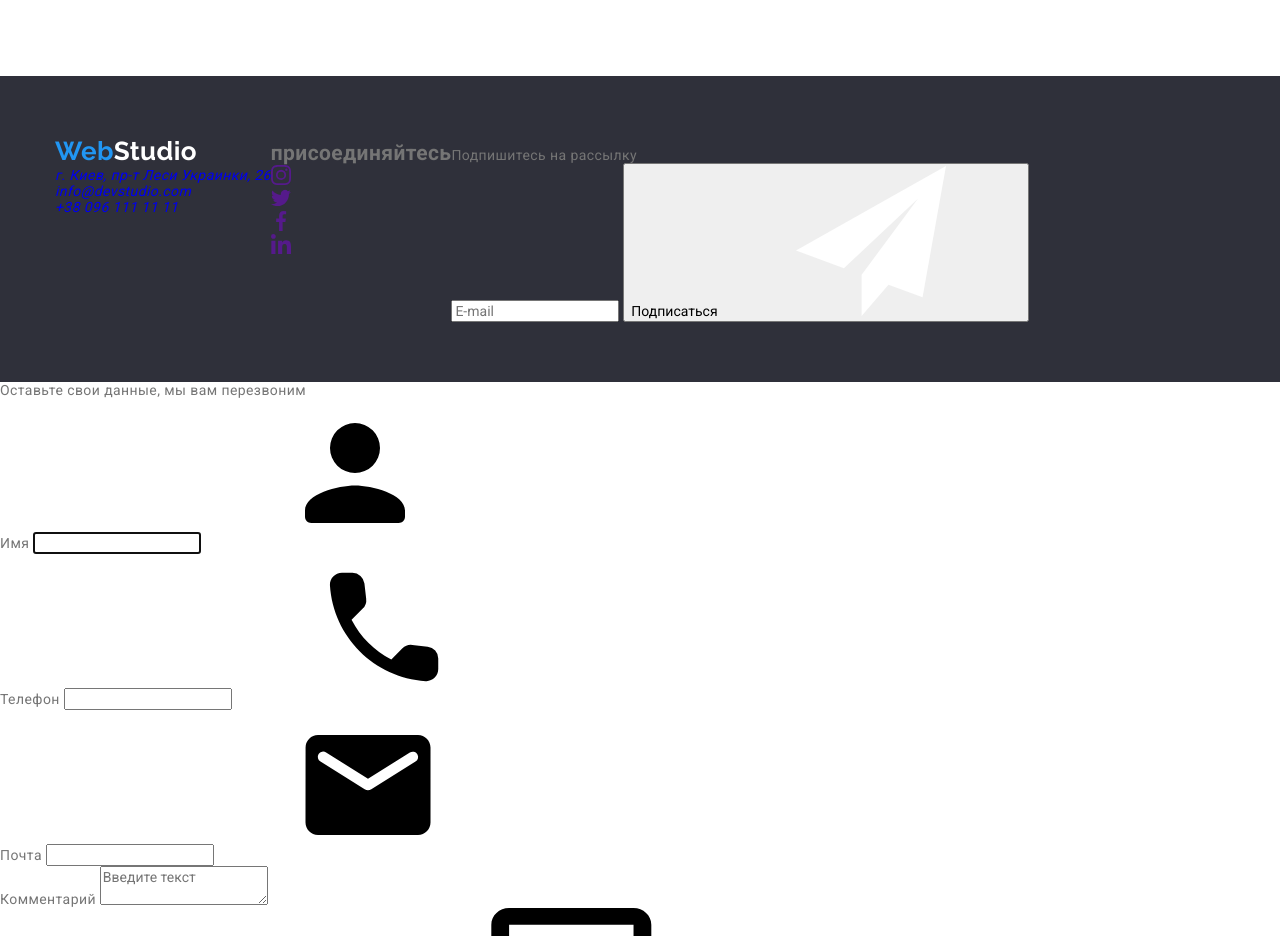
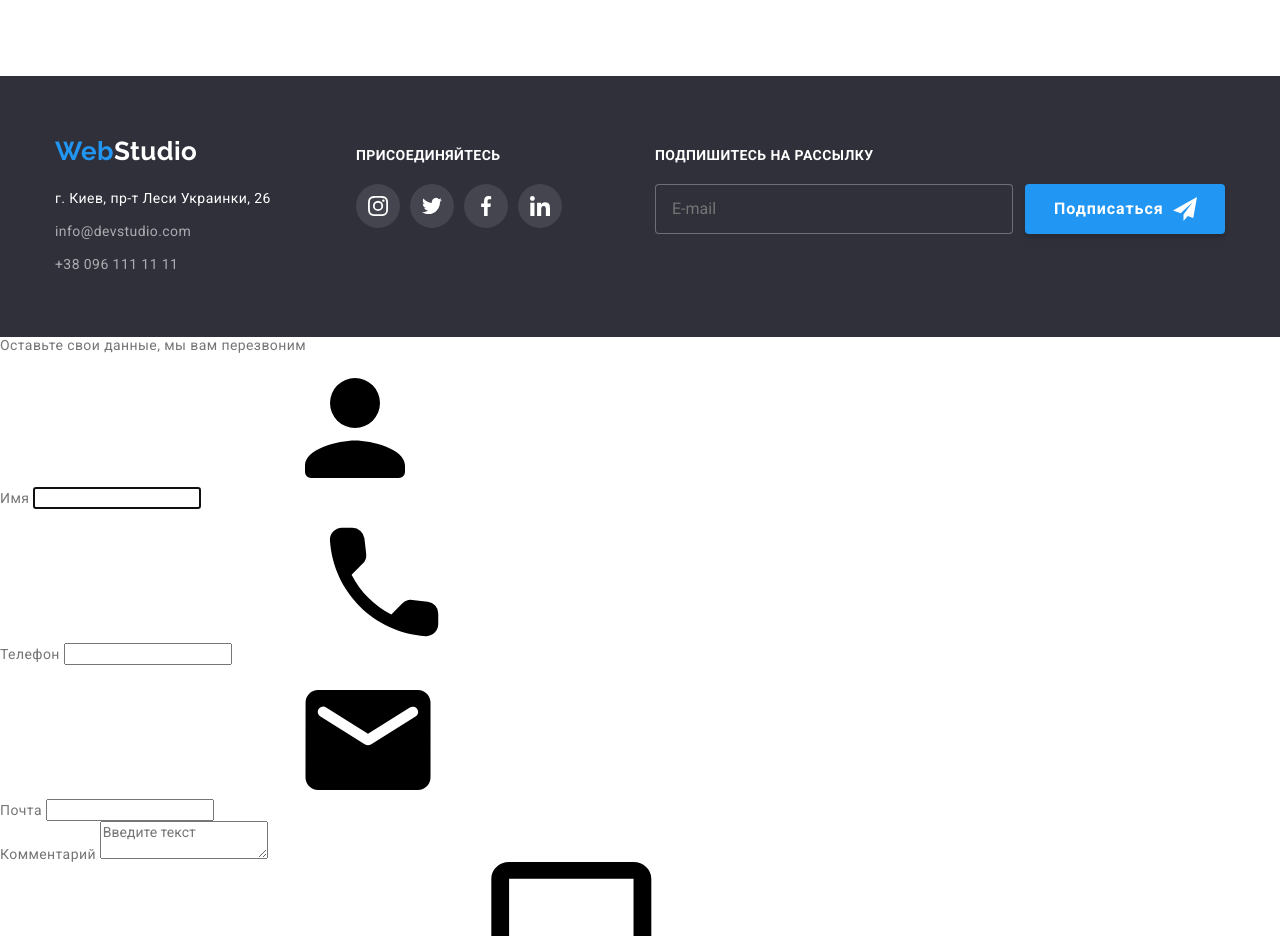
Before and after one commit to skynet3737/goit-markup-hw-07, a plain HTML site: page index.html in a window 1280 px wide. Shown: the part 2600-3536 px from the top of the page. Drawn offline with nearby package versions, Linux system fonts and the light colour scheme.

Commit message:
Добавляет стили в footer

```diff
--- a/index.html
+++ b/index.html
@@ -381,13 +381,19 @@
     <footer class="page-footer">
       <div class="container">
         <div class="footer-block">
-          <div class="footer-info">
+          <div>
             <a class="logo" href="./index.html">Web<span class="logo__footer">Studio</span></a>
             <address>
-              <ul class="footer-address">
-                <li><a class="address footer-link" href="/">г. Киев, пр-т Леси Украинки, 26</a></li>
+              <ul>
                 <li>
-                  <a class="link footer-link" href="mailto:info@devstudio.com"
+                  <a
+                    class="footer-block__address footer-block__link"
+                    href="https://www.google.com.ua/maps/place/%D0%B1%D1%83%D0%BB.+%D0%9B%D0%B5%D1%81%D0%B8+%D0%A3%D0%BA%D1%80%D0%B0%D0%B8%D0%BD%D0%BA%D0%B8,+26,+%D0%9A%D0%B8%D0%B5%D0%B2,+02000/@50.4265841,30.5361971,17z/data=!3m1!4b1!4m5!3m4!1s0x40d4cf0e033ecbe9:0x57a4dffefec77da0!8m2!3d50.4265807!4d30.5383858?hl=ru"
+                    >г. Киев, пр-т Леси Украинки, 26</a
+                  >
+                </li>
+                <li>
+                  <a class="link footer-block__link" href="mailto:info@devstudio.com"
                     >info@devstudio.com</a
                   >
                 </li>
@@ -396,35 +402,35 @@
             </address>
           </div>
 
-          <div class="footer-blo">
-            <h2 class="footer-title">присоединяйтесь</h2>
-            <ul class="footer-list">
-              <li class="footer-item">
-                <a class="footer-social" href="">
+          <div class="footer-social">
+            <p class="footer-social__title">присоединяйтесь</p>
+            <ul class="footer-social__list">
+              <li class="footer-social__item">
+                <a class="footer-social__link" href="">
                   <svg class="social-icon">
                     <use href="./images/symbol-defs.svg#icon-instagram"></use>
                   </svg>
                 </a>
               </li>
 
-              <li class="footer-item">
-                <a class="footer-social" href="">
+              <li class="footer-social__item">
+                <a class="footer-social__link" href="">
                   <svg class="social-icon">
                     <use href="./images/symbol-defs.svg#icon-twitter"></use>
                   </svg>
                 </a>
               </li>
 
-              <li class="footer-item">
-                <a class="footer-social" href="">
+              <li class="footer-social__item">
+                <a class="footer-social__link" href="">
                   <svg class="social-icon">
                     <use href="./images/symbol-defs.svg#icon-facebook"></use>
                   </svg>
                 </a>
               </li>
 
-              <li class="footer-item">
-                <a class="footer-social" href="">
+              <li class="footer-social__item">
+                <a class="footer-social__link" href="">
                   <svg class="social-icon">
                     <use href="./images/symbol-defs.svg#icon-linkedin"></use>
                   </svg>
@@ -434,14 +440,14 @@
           </div>
 
           <div class="footer-form">
-            <p class="footer-title">Подпишитесь на рассылку</p>
-            <form class="footer-input">
+            <p class="footer-form__title">Подпишитесь на рассылку</p>
+            <form class="footer-form__submit">
               <label>
-                <input class="footer-mail" type="email" name="mail" placeholder="E-mail" />
+                <input class="footer-form__input" type="email" name="mail" placeholder="E-mail" />
               </label>
-              <button class="footer-button" type="submit">
+              <button class="footer-form__button" type="submit">
                 Подписаться
-                <svg class="footer-airplain">
+                <svg class="footer-form__airplain">
                   <use href="./images/symbol-defs.svg#icon-paper-airplane"></use>
                 </svg>
               </button>
--- a/sass/components/_footer.scss
+++ b/sass/components/_footer.scss
@@ -6,4 +6,125 @@
 .footer-block {
     display: flex;
     align-items: baseline;
+
+    &__link {
+        display: inline-block;
+        margin-bottom: 9px;
+    }
+
+    &__address {
+        color: $fourth-color;
+        line-height: 1.71;
+        font-style: normal;
+        transition: color 250ms $cubic;
+
+        &:hover, &:focus {
+            color: $third-color;
+        }
+    }
 }
+
+.link {
+    width: 231px;
+    color: $fiveth-color;
+    line-height: 1.71;
+    font-style: normal;
+    transition: color 250ms $cubic;
+
+    &:hover, &:focus {
+        color: $third-color;
+    }
+}
+
+.footer-social {
+    margin-left: 70px;
+
+    &__title {
+        margin-bottom: 20px;
+        color: $fourth-color;
+        font-weight: 700;
+        font-size: 14px;
+        line-height: 1.14;
+        text-transform: uppercase;
+    }
+
+    &__list {
+        display: flex;
+    }
+
+    &__item:not(:first-child) {
+        margin-left: 10px;
+    }
+
+    &__link {
+        display: flex;
+        justify-items: center;
+        align-items: center;
+        border-radius: 50%;
+        padding: 12px;
+        color: $fourth-color;
+        background-color: rgba(255, 255, 255, 0.1);
+        transition: background-color 250ms $cubic;
+
+        &:hover, &:focus {
+            color: $fourth-color;
+            background-color: $third-color;
+        }
+    }
+}
+
+.footer-form {
+    margin-left: 93px;
+
+    &__title {
+        margin-bottom: 20px;
+        color: $fourth-color;
+        font-weight: 700;
+        font-size: 14px;
+        line-height: 1.14;
+        text-transform: uppercase;
+    }
+
+    &__submit {
+        display: flex;
+    }
+
+    &__input {
+        width: 358px;
+        height: 50px;
+        padding-left: 16px;
+        border: 1px solid rgba(255, 255, 255, 0.3);
+        border-radius: 4px;
+        font-size: 16px;
+        line-height: 1.25;
+        color: $fourth-color;
+        background-color: $bg-color;
+    }
+
+    &__button {
+        width: 200px;
+        height: 50px;
+        position: relative;
+        display: flex;
+        align-items: center;
+        margin-left: 12px;
+        padding: 10px 62px 10px 29px;
+        border: none;
+        font-weight: 700;
+        font-size: 16px;
+        line-height: 1.87;
+        letter-spacing: 0.06em;
+        color: $fourth-color;
+        background-color: $third-color;
+        box-shadow: 0px 4px 4px rgba(0, 0, 0, 0.15);
+        border-radius: 4px;
+        cursor: pointer;
+    }
+
+    &__airplain {
+        position: absolute;
+        right: 28px;
+        width: 24px;
+        height: 24px;
+    }
+}
--- a/sass/components/_logo.scss
+++ b/sass/components/_logo.scss
@@ -11,6 +11,9 @@
         }
 
     &__footer {
+        display: inline-block;
+        margin-bottom: 20px;
+
         color: $fourth-color;
     }
 }
```
Also changed, not shown: css/main.css, css/main.min.css, 2 other files.
